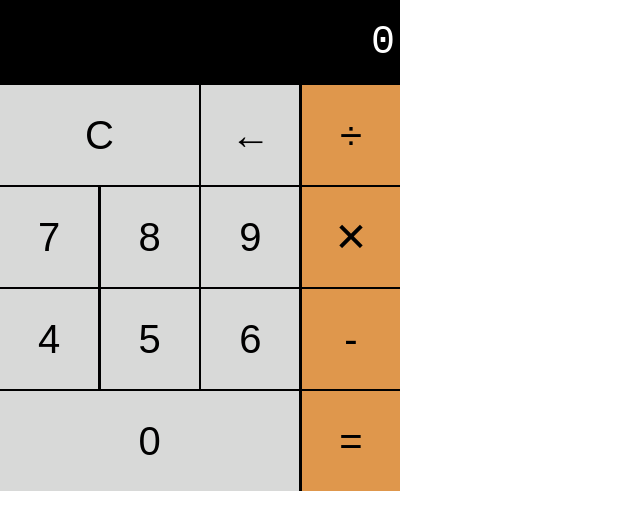
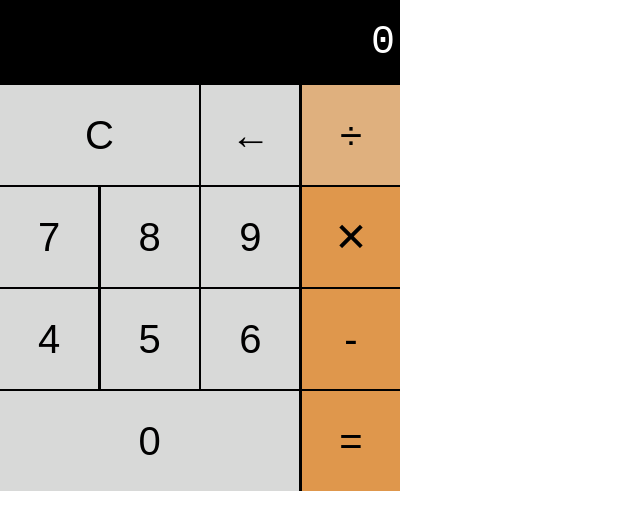
Before and after one commit to jeremysb1/calculator, a plain HTML site: page index.html in a window 1280 px wide. In both pictures the pointer is over the button 350 px from the left and 135 px from the top of the page. Shown: the whole page, without its empty margins (0-640 px from the left). Drawn offline with Linux system fonts and the light colour scheme.

Commit message:
added hover for last child button

```diff
--- a/style.css
+++ b/style.css
@@ -42,6 +42,10 @@ body {
     background-color: #df974c;
 }
 
+.calc-button:last-child:hover {
+    background-color: #dfb07e;
+}
+
 .double {
     width: 49.7%;
 }
```
